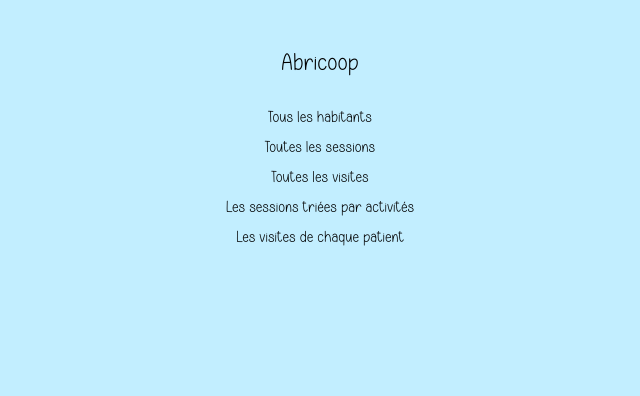
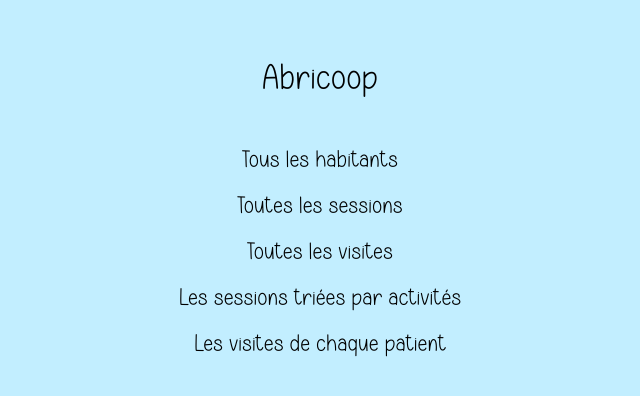
Before and after one commit to LaurelineHenaff/projet-abricoop, a PHP site: page / in a window 1280 px wide. Shown: the top 396 px of the page, without its empty margins (320-960 px from the left). Run offline with PHP 8.4, Linux system fonts and the light colour scheme.

Commit message:
Update of CSS link

```diff
--- a/activite.php
+++ b/activite.php
@@ -3,7 +3,7 @@
   <head>
     <meta charset="utf-8">
     <title>Activités</title>
-    <link rel="stylesheet" href="css/style.css">
+    <link rel="stylesheet" href="style.css">
     <link rel="shortcut icon" href="activites.ico" type="image/x-icon"/>
   </head>
 
--- a/habitant.php
+++ b/habitant.php
@@ -3,8 +3,8 @@
   <head>
     <meta charset="utf-8">
     <title>Habitants</title>
-    <link rel="stylesheet" href="css/style.css">
-    <link rel="icon" type="image/ico" href="img/bonhomme.ico" />
+    <link rel="stylesheet" href="style.css">
+    <link rel="shortcut icon" href="habitant.ico" type="image/x-icon"/>
   </head>
 
   <body>
--- a/index.php
+++ b/index.php
@@ -3,8 +3,8 @@
   <head>
     <meta charset="utf-8">
     <title>Abricoop</title>
-    <link rel="stylesheet" href="css/style.css">
-    <link rel="icon" type="image/ico" href="img/abricoop.ico" />
+    <link rel="stylesheet" href="style.css">
+    <link rel="icon" type="image/ico" href="abricoop.ico" />
   </head>
 
   <body>
--- a/css/style.css
+++ b/style.css
@@ -1,8 +1,8 @@
 @font-face {
   font-family: 'SimpleHandmade';
   font-style: normal;
-  src: url('simpleHandmade2/SimpleHandmade.otf') format('otf'),
-       url('simpleHandmade2/SimpleHandmade.ttf') format('truetype')
+  src: url('SimpleHandmade.otf') format('otf'),
+       url('SimpleHandmade.ttf') format('truetype')
 }
 
 li{
@@ -42,7 +42,8 @@ body{
   text-align: center;
   padding-top: 1.5rem;
   background-color: #C2EEFF;
-  font-family: 'SimpleHandmade';
+  font-family: "SimpleHandmade";
+  font-size: 1.5rem;
 }
 
 tr:nth-child(even) {background-color: #f2f2f2;}
--- a/visite.php
+++ b/visite.php
@@ -3,7 +3,7 @@
   <head>
     <meta charset="utf-8">
     <title>Visites</title>
-    <link rel="stylesheet" href="css/style.css">
+    <link rel="stylesheet" href="style.css">
     <link rel="shortcut icon" href="infirmiere.ico" type="image/x-icon"/>
   </head>
 
@@ -27,7 +27,7 @@
       echo "<br>";
       foreach($visites as $v){
         echo "<input type='radio' name=visite id='visite".$v['idHabitant']."' value='".$v['idHabitant']."'>";
-        echo "<label for='visite'".$v['idHabitant']."'>".$v['nom']." ".$v['prenom']."</label><br>";
+        echo "<label for='visite'".$v['idHabitant']."'>".$v['prenom']." ".$v['nom']."</label><br>";
         echo "<br>";
       }
       echo "<input type='submit' value='Go'></form>";
--- a/visites.php
+++ b/visites.php
@@ -3,7 +3,7 @@
   <head>
     <meta charset="utf-8">
     <title>Visites</title>
-    <link rel="stylesheet" href="css/style.css">
+    <link rel="stylesheet" href="style.css">
     <link rel="shortcut icon" href="infirmiere.ico" type="image/x-icon"/>
   </head>
 
```
Also changed, not shown: simpleHandmade2/SimpleHandmade.txt (deleted, +0 -16 lines), SimpleHandmade.otf (renamed from simpleHandmade2/SimpleHandmade.otf), SimpleHandmade.ttf (renamed from simpleHandmade2/SimpleHandmade.ttf).
